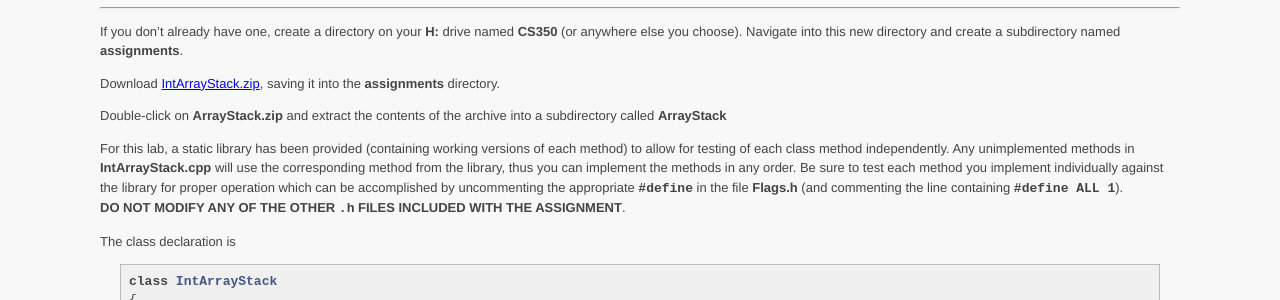
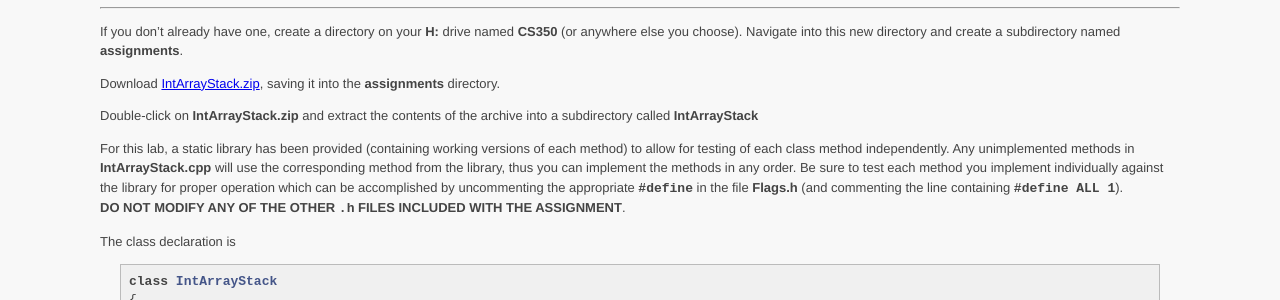
Before and after one commit to ycpcs/cs350-fall2016, a Jekyll site: the page built from assign/assign01.md, in a window 1280 px wide and 900 px high. Shown: the part 221-521 px from the top of the window. Built offline with Jekyll 4.4.1, drawn with Linux system fonts in a browser that asks for light colours.

Commit message:
fixed typo in assignment #1

```diff
--- a/assign/assign01.md
+++ b/assign/assign01.md
@@ -23,7 +23,7 @@ Navigate into this new directory and create a subdirectory named **assignments**
 
 Download [IntArrayStack.zip](IntArrayStack.zip), saving it into the **assignments** directory.
 
-Double-click on **ArrayStack.zip** and extract the contents of the archive into a subdirectory called **ArrayStack**
+Double-click on **IntArrayStack.zip** and extract the contents of the archive into a subdirectory called **IntArrayStack**
 
 For this lab, a static library has been provided (containing working versions of each method) to allow for testing of
 each class method independently. Any unimplemented methods in **IntArrayStack.cpp** will use the corresponding method
```
